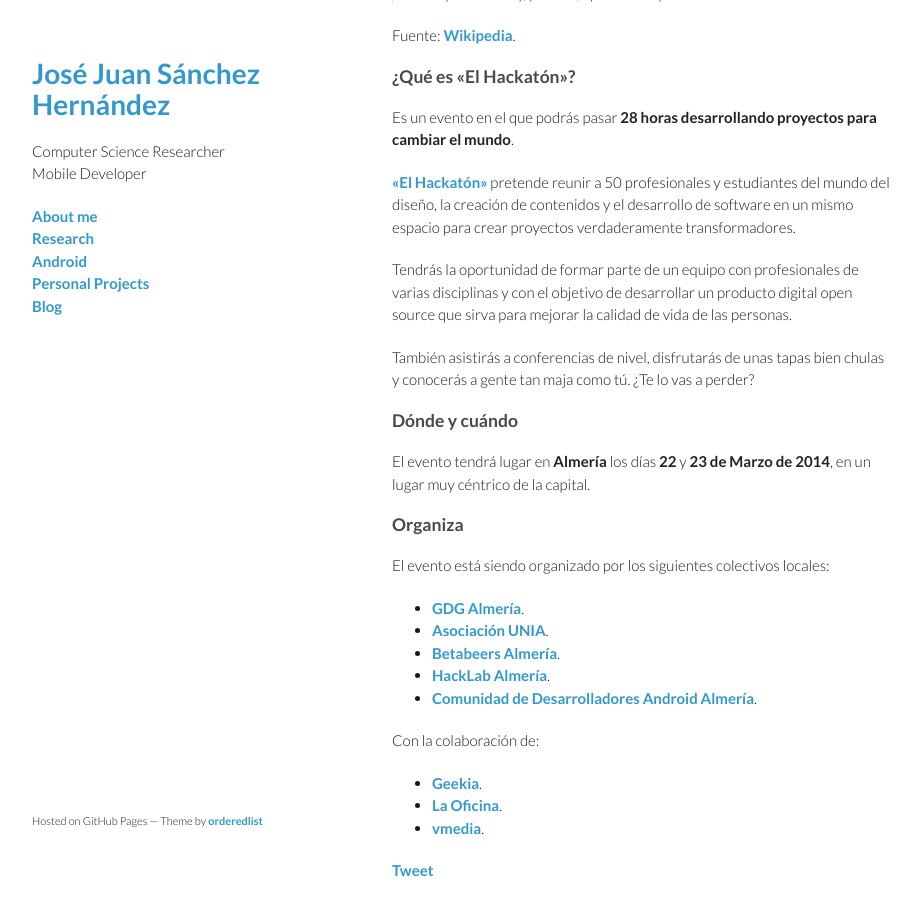
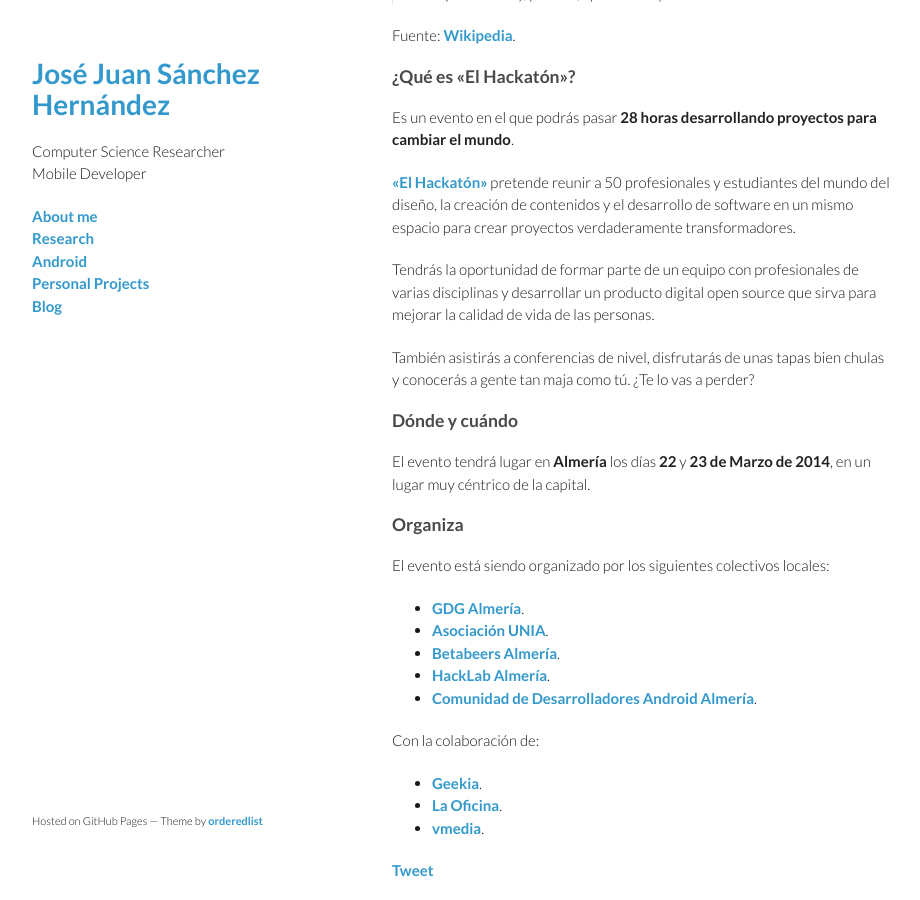
Before and after one commit to josejuansanchez/josejuansanchez.github.io, a Jekyll site: the page built from _posts/2014-02-18-el-hackaton.md, in a window 1280 px wide and 900 px high, scrolled down 508 px. Shown: the whole window, without its empty margins (178-1098 px from the left). Built offline with Jekyll 4.4.1, drawn with Linux system fonts in a browser that asks for light colours; comment, search, counter and statistics services are not loaded.

Commit message:
Update 2014-02-18-el-hackaton.md

```diff
--- a/_posts/2014-02-18-el-hackaton.md
+++ b/_posts/2014-02-18-el-hackaton.md
@@ -21,7 +21,7 @@ Es un evento en el que podrás pasar **28 horas desarrollando proyectos para cam
 
 [&laquo;El Hackatón&raquo;](http://elhackaton.com) pretende reunir a 50 profesionales y estudiantes del mundo del diseño, la creación de contenidos y el desarrollo de software en un mismo espacio para crear proyectos verdaderamente transformadores.
 
-Tendrás la oportunidad de formar parte de un equipo con profesionales de varias disciplinas y con el objetivo de desarrollar un producto digital open source que sirva para mejorar la calidad de vida de las personas.
+Tendrás la oportunidad de formar parte de un equipo con profesionales de varias disciplinas y desarrollar un producto digital open source que sirva para mejorar la calidad de vida de las personas.
 
 También asistirás a conferencias de nivel, disfrutarás de unas tapas bien chulas y conocerás a gente tan maja como tú. ¿Te lo vas a perder?
 
```
